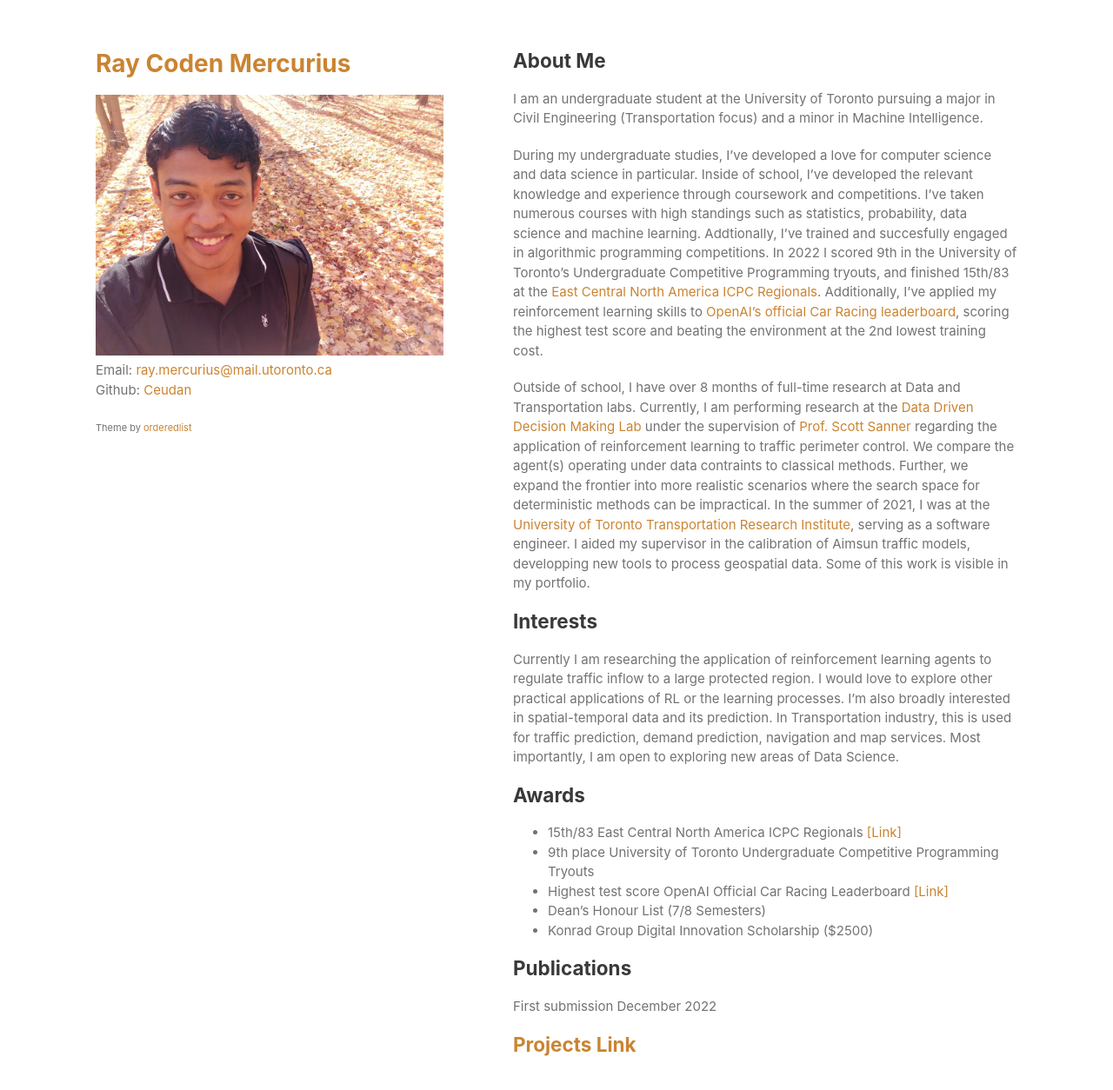
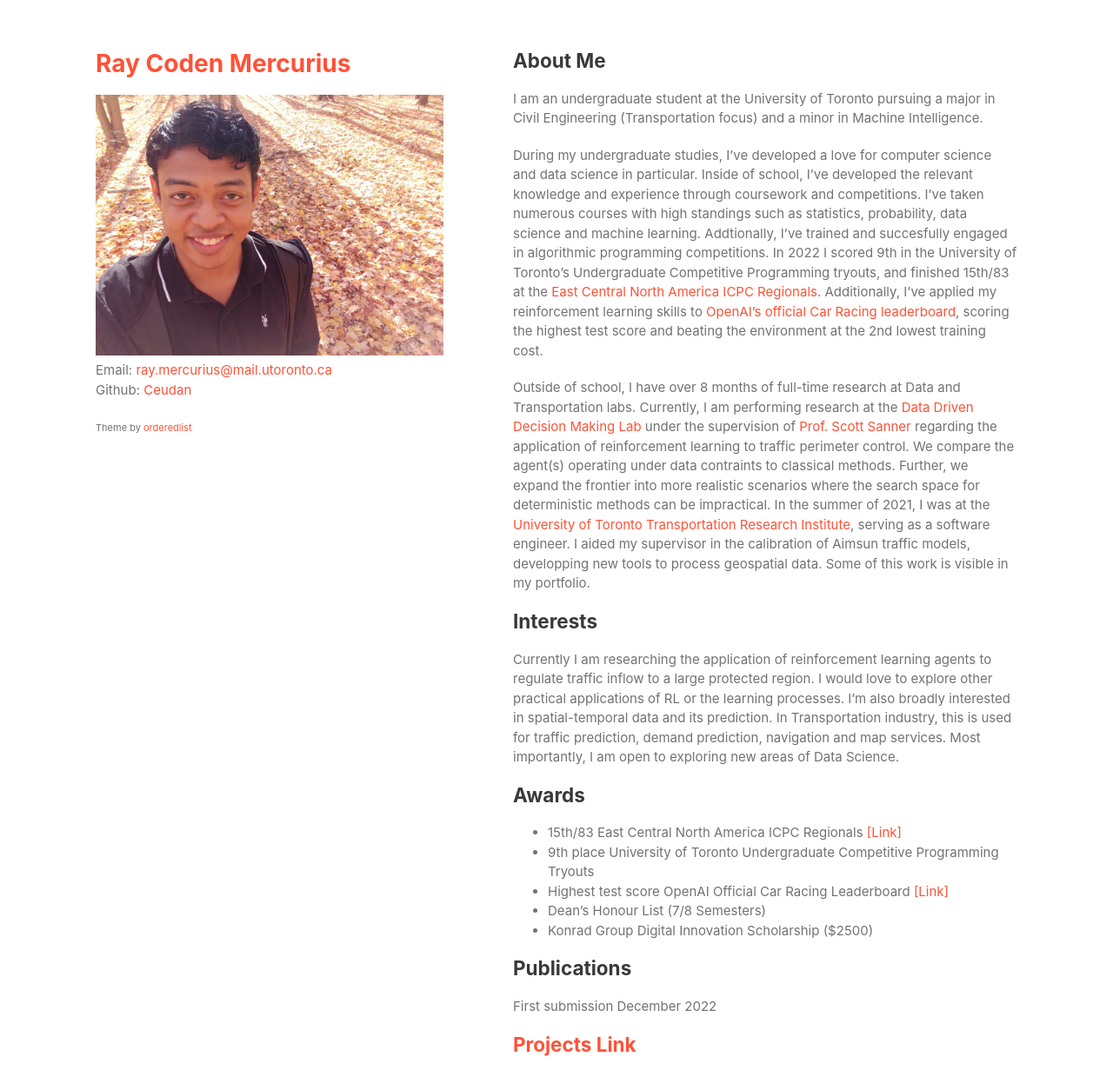
Before and after one commit to Ceudan/Ceudan_Reads.github.io, a Jekyll site: the page built from index.md, in a window 1280 px wide and 1369 px high. Shown: the top 1254 px of the window at 87% size. Built offline with Jekyll 4.4.1, drawn with Linux system fonts in a browser that asks for light colours.

Commit message:
Update jekyll-theme-minimal.scss

```diff
--- a/_sass/jekyll-theme-minimal.scss
+++ b/_sass/jekyll-theme-minimal.scss
@@ -37,7 +37,7 @@ h3, h4, h5, h6 {
 
 a {
   // color:#267CB9;
-  color:#CA8431;
+  color:#FE5237;
   text-decoration:none;
 }
 
```
